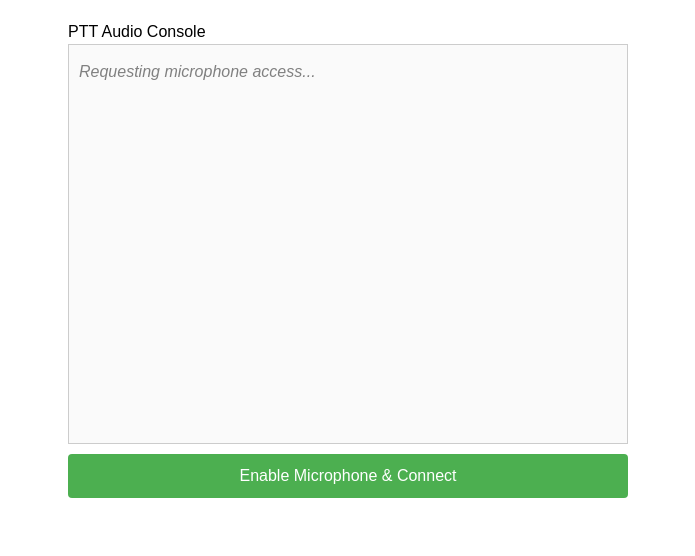
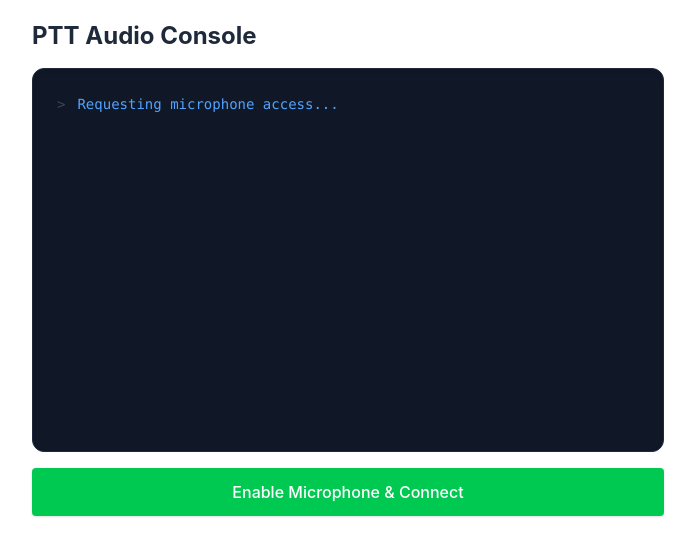
Before and after one commit to Shachar-Panhi/Call-Management, a React (Vite) app in the folder frontend/: page / in a window 1280 px wide. Both pictures are taken after a click on the button "Enable Microphone & Connect". Shown: the top 556 px of the page, without its empty margins (292-987 px from the left). Built offline with nearby package versions, Linux system fonts and the light colour scheme; no server answers.

Commit message:
Feat - Designed the frontend using tailwind

```diff
--- a/frontend/src/App.tsx
+++ b/frontend/src/App.tsx
@@ -1,4 +1,3 @@
-import React from 'react';
 import { useWebRTC } from './hooks/useWebRTC';
 import { MessageList } from './components/MessageList';
 
@@ -6,38 +5,23 @@ export default function App() {
   const { messages, isConnected, startCall, stopCall } = useWebRTC('ws://127.0.0.1:8080');
 
   return (
-    <div style={{ fontFamily: 'sans-serif', padding: '20px', maxWidth: '600px', margin: '0 auto' }}>
-      <h2>PTT Audio Console</h2>
+    <div className="max-w-2xl mx-auto p-5 font-sans">
+      <h2 className="text-2xl font-bold text-gray-800 mb-4">PTT Audio Console</h2>
+
       <MessageList messages={messages} />
 
-      <div style={{ display: 'flex', gap: '10px', marginTop: '10px' }}>
+      <div className="flex gap-3 mt-4">
         {!isConnected ? (
           <button
             onClick={startCall}
-            style={{
-              padding: '10px 20px',
-              cursor: 'pointer',
-              backgroundColor: '#4CAF50',
-              color: 'white',
-              border: 'none',
-              borderRadius: '4px',
-              flexGrow: 1
-            }}
+            className="flex-1 px-5 py-3 bg-green-500 text-white font-medium rounded shadow hover:bg-green-600 transition-colors"
           >
             Enable Microphone & Connect
           </button>
         ) : (
           <button
             onClick={stopCall}
-            style={{
-              padding: '10px 20px',
-              cursor: 'pointer',
-              backgroundColor: '#f44336',
-              color: 'white',
-              border: 'none',
-              borderRadius: '4px',
-              flexGrow: 1
-            }}
+            className="flex-1 px-5 py-3 bg-red-500 text-white font-medium rounded shadow hover:bg-red-600 transition-colors"
           >
             Disconnect & Stop Microphone
           </button>
--- a/frontend/src/components/MessageList.tsx
+++ b/frontend/src/components/MessageList.tsx
@@ -1,50 +1,33 @@
-import React, { useEffect, useRef } from 'react';
-import type { LogMessage, MessageType } from '../types';
+import React, { useRef, useEffect } from 'react';
+import type { LogMessage } from '../types';
 
 interface MessageListProps {
   messages: LogMessage[];
 }
 
 export const MessageList: React.FC<MessageListProps> = ({ messages }) => {
-  const logEndRef = useRef<HTMLDivElement>(null);
+  const endRef = useRef<HTMLDivElement>(null);
 
   useEffect(() => {
-    if (logEndRef.current) {
-      logEndRef.current.scrollIntoView({ behavior: 'smooth' });
-    }
+    endRef.current?.scrollIntoView({ behavior: 'smooth' });
   }, [messages]);
 
-  const getMessageStyle = (type: MessageType): React.CSSProperties => {
-    switch (type) {
-      case 'sent':
-        return { color: 'blue', margin: '5px 0' };
-      case 'received':
-        return { color: 'green', margin: '5px 0' };
-      case 'system':
-        return { color: 'gray', fontStyle: 'italic', margin: '5px 0' };
-      default:
-        return {};
-    }
-  };
-
   return (
-    <div
-      style={{
-        border: '1px solid #ccc',
-        height: '400px',
-        overflowY: 'scroll',
-        padding: '10px',
-        marginBottom: '10px',
-        textAlign: 'left',
-        backgroundColor: '#fafafa'
-      }}
-    >
+    <div className="h-96 overflow-y-auto bg-gray-900 border border-gray-800 rounded-xl p-6 shadow-inner font-mono text-sm flex flex-col space-y-1.5">
       {messages.map((msg) => (
-        <div key={msg.id} style={getMessageStyle(msg.type)}>
+        <div
+          key={msg.id}
+          className={`break-words leading-relaxed ${
+            msg.type === 'system' ? 'text-blue-400' :
+            msg.type === 'received' ? 'text-gray-300' :
+            'text-emerald-400'
+          }`}
+        >
+          <span className="text-gray-600 mr-3 opacity-75">{'>'}</span>
           {msg.text}
         </div>
       ))}
-      <div ref={logEndRef} />
+      <div ref={endRef} />
     </div>
   );
 };
```
